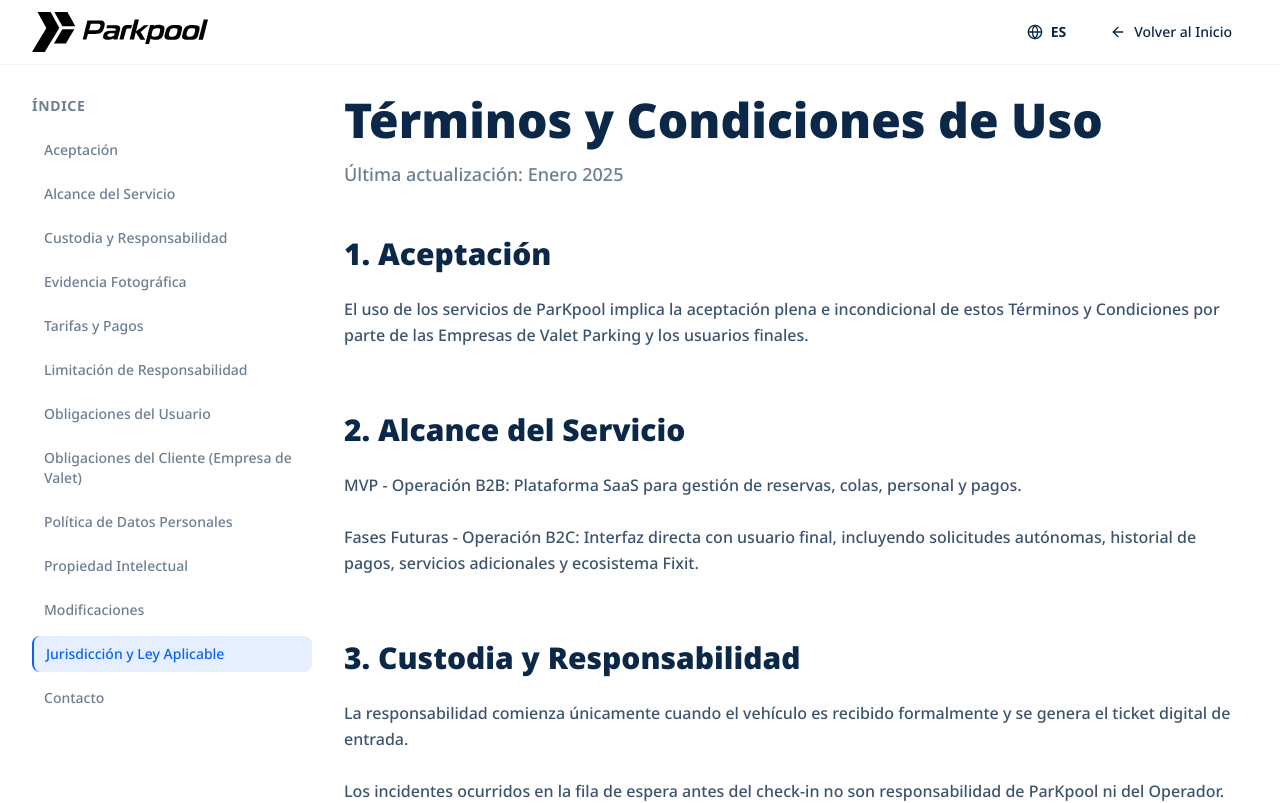
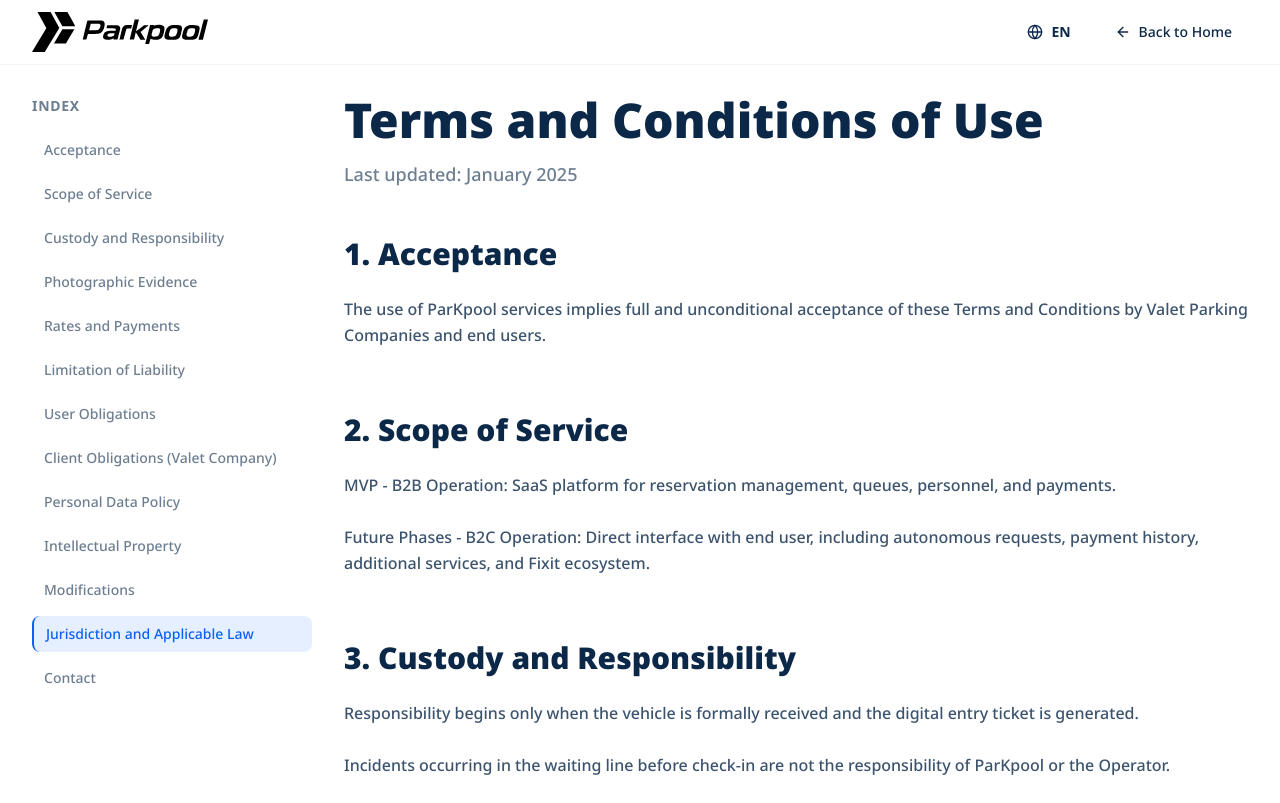
Before and after one commit to fixit-labs/Lading-Page-, a Next.js app: page /terms in a window 1280 px wide. Shown: the top 803 px of the page. Built offline with nearby package versions, Linux system fonts and the light colour scheme.

Commit message:
support language update

```diff
--- a/contexts/LocaleContext.tsx
+++ b/contexts/LocaleContext.tsx
@@ -1,6 +1,6 @@
 'use client';
 
-import { createContext, useContext, useState, ReactNode } from 'react';
+import { createContext, useContext, useState, useEffect, ReactNode } from 'react';
 
 type Locale = 'es' | 'en';
 
@@ -11,8 +11,55 @@ interface LocaleContextType {
 
 const LocaleContext = createContext<LocaleContextType | undefined>(undefined);
 
+const LOCALE_STORAGE_KEY = 'parkpool-locale';
+
+function getInitialLocale(): Locale {
+    // Default to 'es' during SSR
+    if (typeof window === 'undefined') {
+        return 'es';
+    }
+
+    // Check localStorage first (user preference)
+    const savedLocale = localStorage.getItem(LOCALE_STORAGE_KEY);
+    if (savedLocale === 'es' || savedLocale === 'en') {
+        return savedLocale;
+    }
+
+    // Detect browser language
+    const browserLang = navigator.language || (navigator as { userLanguage?: string }).userLanguage || 'es';
+    const langCode = browserLang.split('-')[0].toLowerCase();
+
+    // Return 'en' if browser is English, otherwise default to 'es'
+    return langCode === 'en' ? 'en' : 'es';
+}
+
 export function LocaleProvider({ children }: { children: ReactNode }) {
-    const [locale, setLocale] = useState<Locale>('es');
+    const [locale, setLocaleState] = useState<Locale>('es');
+    const [isInitialized, setIsInitialized] = useState(false);
+
+    // Initialize locale on client side
+    useEffect(() => {
+        const initialLocale = getInitialLocale();
+        setLocaleState(initialLocale);
+        setIsInitialized(true);
+    }, []);
+
+    // Persist locale changes to localStorage
+    const setLocale = (newLocale: Locale) => {
+        setLocaleState(newLocale);
+        if (typeof window !== 'undefined') {
+            localStorage.setItem(LOCALE_STORAGE_KEY, newLocale);
+        }
+    };
+
+    // Prevent flash of wrong language during hydration
+    if (!isInitialized) {
+        return (
+            <LocaleContext.Provider value={{ locale: 'es', setLocale }}>
+                {children}
+            </LocaleContext.Provider>
+        );
+    }
 
     return (
         <LocaleContext.Provider value={{ locale, setLocale }}>
```
Also changed, not shown: 1 other file (tests, documents, lock files or other folders).
